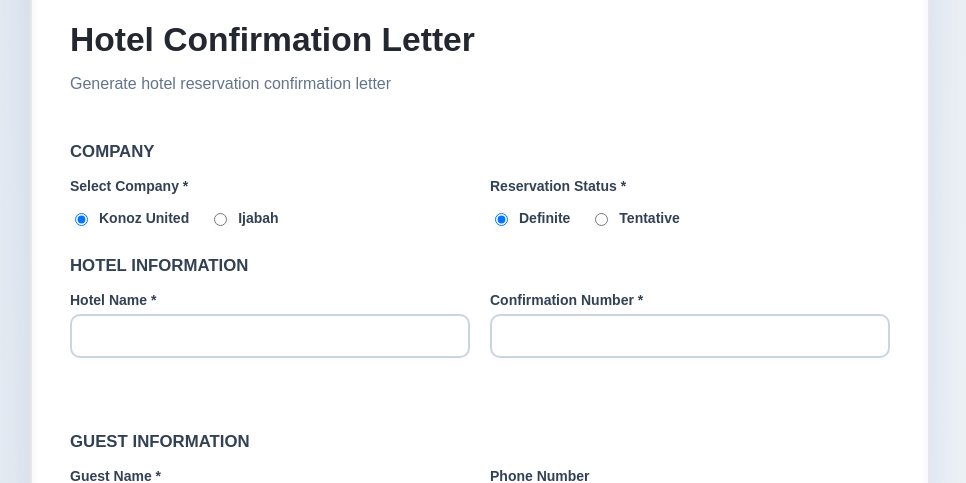
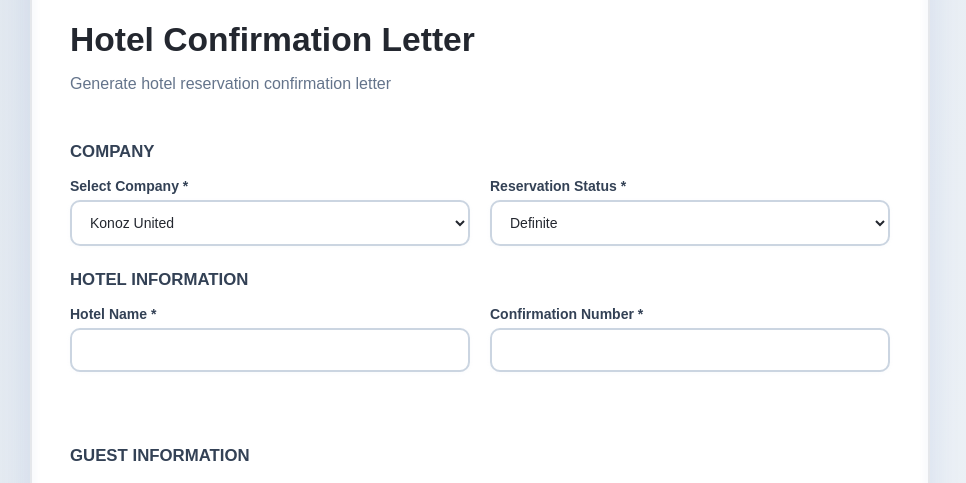
Before and after one commit to MoHakim-01121/HMS, a Django app: page /invoices/cl/ in a window 1280 px wide. Shown: the part 138-621 px from the top of the page, without its empty margins (160-1126 px from the left). Run offline with Django 5.2, Linux system fonts and the light colour scheme.

Commit message:
Ubah Select Company dan Reservation Status di CL form jadi dropdown (bukan radio) agar konsisten UI

```diff
--- a/invoices/templates/invoices/cl_form.html
+++ b/invoices/templates/invoices/cl_form.html
@@ -223,30 +223,18 @@
                 <div class="section-title">Company</div>
                 <div class="grid">
                     <div class="field">
-                        <label>Select Company *</label>
-                        <div style="display: flex; gap: 20px; margin-top: 10px;">
-                            <label style="display: flex; align-items: center; gap: 8px; cursor: pointer;">
-                                <input type="radio" name="company" value="konoz" checked style="width: auto;">
-                                <span>Konoz United</span>
-                            </label>
-                            <label style="display: flex; align-items: center; gap: 8px; cursor: pointer;">
-                                <input type="radio" name="company" value="ijabah" style="width: auto;">
-                                <span>Ijabah</span>
-                            </label>
-                        </div>
+                        <label for="company">Select Company *</label>
+                        <select id="company" name="company" required>
+                            <option value="konoz" selected>Konoz United</option>
+                            <option value="ijabah">Ijabah</option>
+                        </select>
                     </div>
                     <div class="field">
-                        <label>Reservation Status *</label>
-                        <div style="display: flex; gap: 20px; margin-top: 10px;">
-                            <label style="display: flex; align-items: center; gap: 8px; cursor: pointer;">
-                                <input type="radio" name="reservation_status" value="DEFINITE" checked style="width: auto;">
-                                <span>Definite</span>
-                            </label>
-                            <label style="display: flex; align-items: center; gap: 8px; cursor: pointer;">
-                                <input type="radio" name="reservation_status" value="TENTATIVE" style="width: auto;">
-                                <span>Tentative</span>
-                            </label>
-                        </div>
+                        <label for="reservation_status">Reservation Status *</label>
+                        <select id="reservation_status" name="reservation_status" required>
+                            <option value="DEFINITE" selected>Definite</option>
+                            <option value="TENTATIVE">Tentative</option>
+                        </select>
                     </div>
                 </div>
                 <div class="section">
```
